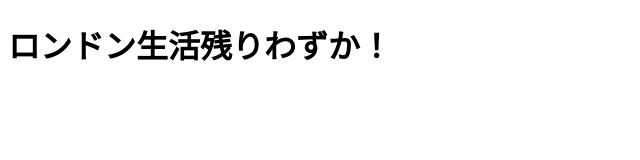
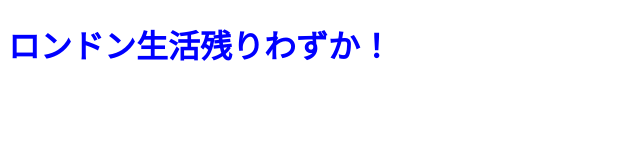
Before and after one commit to papichin/papichin.github.io, a plain HTML site: page index.html in a window 1280 px wide. Shown: the whole page, without its empty margins (0-640 px from the left). Drawn offline with Linux system fonts and the light colour scheme.

Commit message:
Update stylesheet.css

```diff
--- a/stylesheet.css
+++ b/stylesheet.css
@@ -1,4 +1,4 @@
 
-.h1 {
+.abc {
    color:blue;
 }
```
